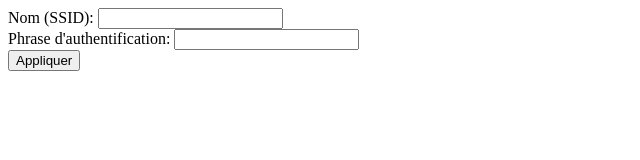
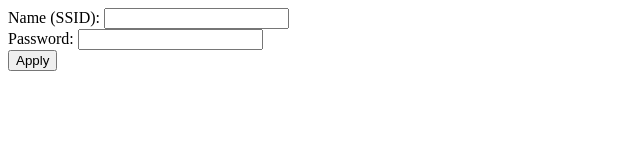
Before and after one commit to clmha/HomeLar-HTSensor, a plain HTML site: page data/index.htm in a window 1280 px wide. Shown: the whole page, without its empty margins (0-640 px from the left). Drawn offline with Linux system fonts and the light colour scheme.

Commit message:
Translate Interface to English
For consistency, we may add other langages in the future.

Takes the opportunity to define the encoding in the html file.

```diff
--- a/data/index.htm
+++ b/data/index.htm
@@ -1,14 +1,18 @@
 <!DOCTYPE html>
+<html lang="en">
+<head>
+    <meta charset="utf-8"/>
+</head>
 <html>
     <form method="post">
-        <label for="ssidLabel">Nom (SSID):</label>
+        <label for="ssidLabel">Name (SSID):</label>
         <input type="text" name="wifiSsid">
         <br>
 
-        <label for="passwdLabel">Phrase d'authentification:</label>
+        <label for="passwdLabel">Password:</label>
         <input type="text" name="wifiPasswd">
         <br>
 
-        <input type="submit" value="Appliquer">
+        <input type="submit" value="Apply">
     </form>
 </html>
```
Also changed, not shown: 1 other file.
